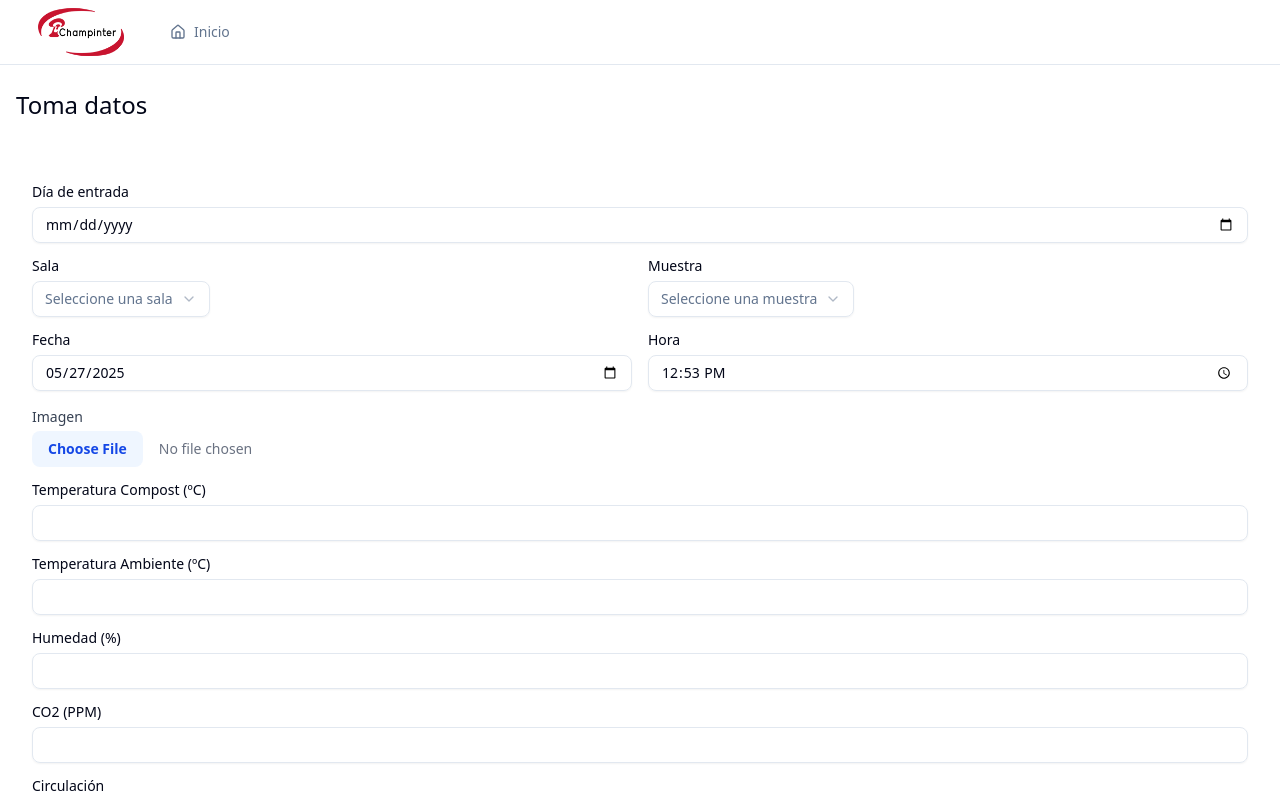
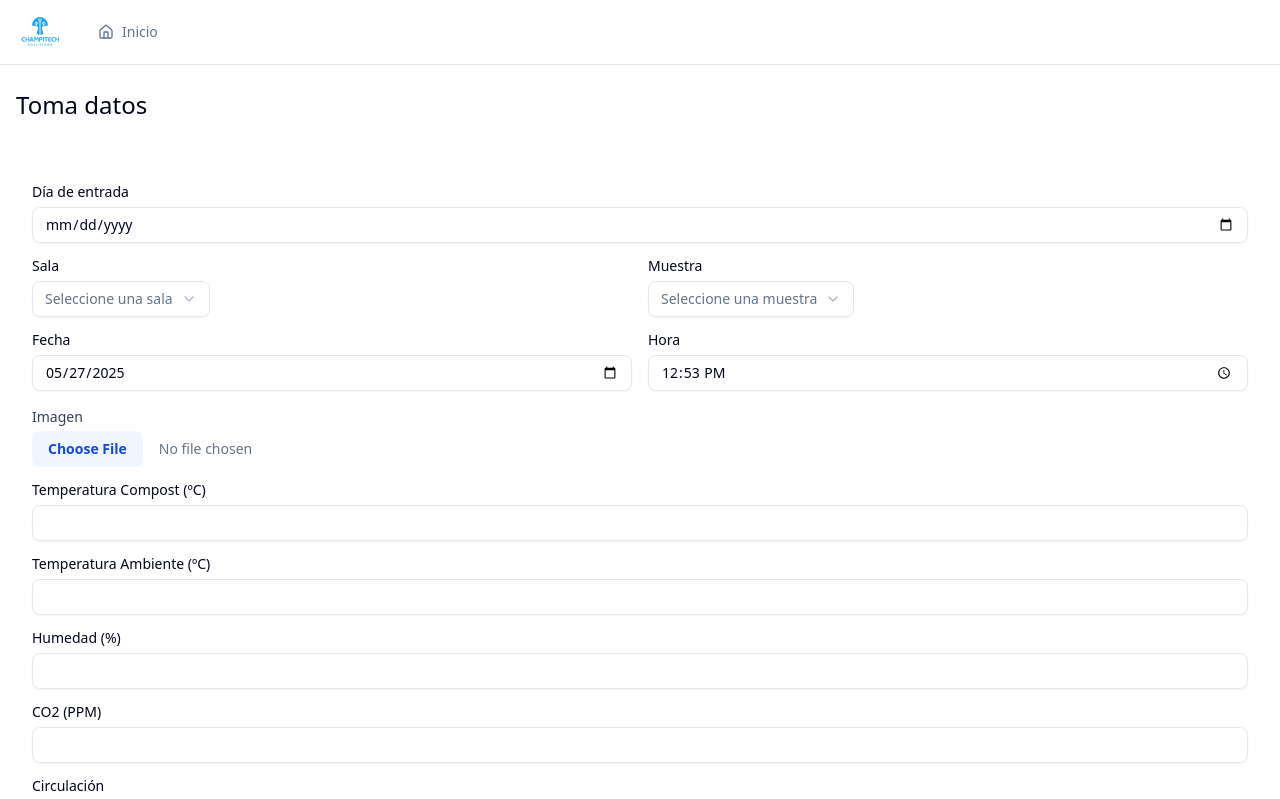
Before and after one commit to aplicaciones-itecam/etiquetar_champis, a React (Vite) app in the folder frontend/: page / in a window 1280 px wide. Shown: the top 799 px of the page. Built offline with nearby package versions, Linux system fonts and the light colour scheme.

Commit message:
Cambiar logo

```diff
--- a/frontend/index.html
+++ b/frontend/index.html
@@ -5,7 +5,7 @@
   <meta charset="UTF-8" />
   <link rel="icon" type="image/svg+xml" href="/favicon.ico" />
   <meta name="viewport" content="width=device-width, initial-scale=1.0" />
-  <title>Champinter - Toma datos</title>
+  <title>Champitech - Toma datos</title>
 </head>
 
 <body>
--- a/frontend/src/components/header.jsx
+++ b/frontend/src/components/header.jsx
@@ -21,7 +21,7 @@ import {
     Sun,
 } from "lucide-react"
 
-import logo from "@/assets/logo.png"
+import logo from "@/assets/logo.jfif"
 
 export default function StickyHeader({
     user = {
@@ -53,7 +53,7 @@ export default function StickyHeader({
 
                     <div className="flex items-center gap-6">
                         <div className="flex items-center gap-2">
-                            <img src={logo} alt="Logo" className="w-30 h-15 block" />
+                            <img src={logo} alt="Logo" className="size-12 block" />
                         </div>
 
                         {/* Navegación desktop */}
```
Also changed, not shown: frontend/src/assets/logo.jfif (added).
